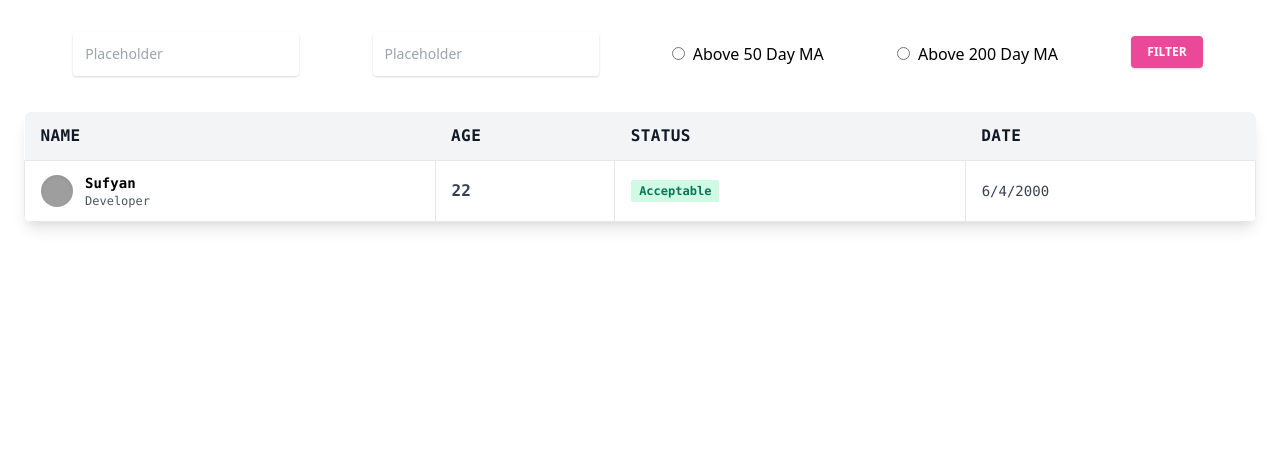
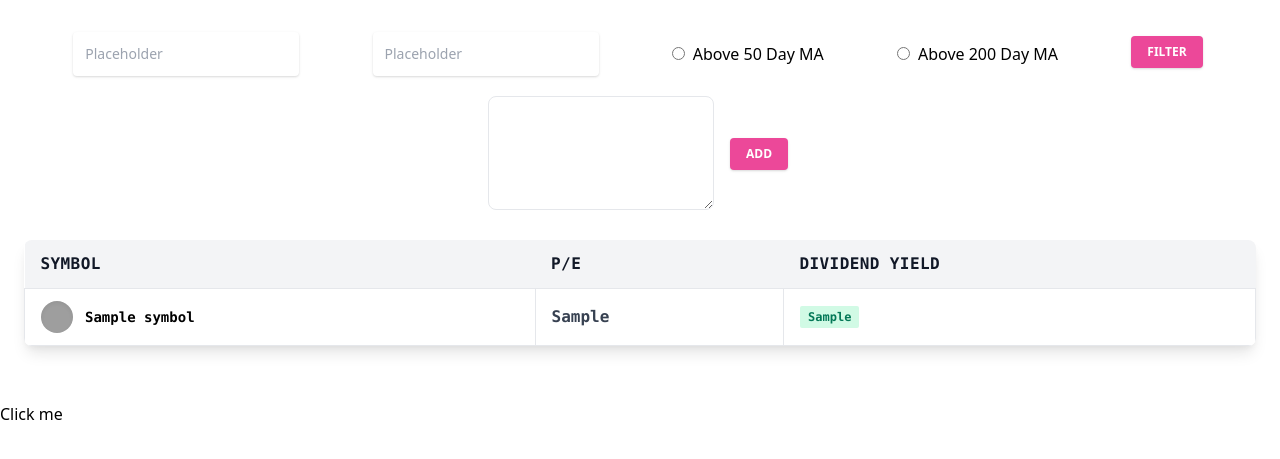
Before and after one commit to germarr/stock-tracker, a FastAPI app: template app/templates/dashboard.html in a window 1280 px wide. Shown: the top 459 px of the page. Run offline with FastAPI, Linux system fonts and the light colour scheme; the template is opened without the code that fills it: most values are stand-ins (such as "Sample title", 1, 10 or a date in 2020); grey boxes are pictures that could not be loaded.

Commit message:
Finishing UI Integration

```diff
--- a/app/main.py
+++ b/app/main.py
@@ -48,13 +48,17 @@ def read_root():
     return {"Hello": "World"}
 
 @app.get("/")
-def index(request:Request):
+def index(request:Request, db:Session=Depends(get_db)):
     """
     Display the main Dashboard from Youtube.
     """
+    stocks = db.query(Stock).all()
+
+    print(stocks)
+
     return templates.TemplateResponse("dashboard.html",{
         "request":request,
-        "somevar":2
+        "stocks":stocks
     })
 
 @app.post("/stock")
--- a/app/templates/dashboard.html
+++ b/app/templates/dashboard.html
@@ -26,6 +26,17 @@
         </button>
     </div>
 </div>
+<div class="flex justify-center items-center mt-2">
+  <div class="mr-2 pt-0">
+    <textarea class="w-full px-3 py-2 text-gray-700 border rounded-lg focus:outline-none" rows="4"></textarea>
+  </div>
+  <div class="ml-2 pt-0">
+    <button class="bg-pink-500 text-white active:bg-pink-600 font-bold uppercase text-xs px-4 py-2 rounded shadow hover:shadow-md outline-none focus:outline-none mr-1 mb-1 ease-linear transition-all duration-150" type="button"
+  >
+Add
+    </button>
+  </div>
+</div>
 <div>
     <section class="container mx-auto p-6 font-mono">
         <div class="w-full mb-8 overflow-hidden rounded-lg shadow-lg">
@@ -33,13 +44,13 @@
             <table class="w-full">
               <thead>
                 <tr class="text-md font-semibold tracking-wide text-left text-gray-900 bg-gray-100 uppercase border-b border-gray-600">
-                  <th class="px-4 py-3">Name</th>
-                  <th class="px-4 py-3">Age</th>
-                  <th class="px-4 py-3">Status</th>
-                  <th class="px-4 py-3">Date</th>
+                  <th class="px-4 py-3">Symbol</th>
+                  <th class="px-4 py-3">P/E</th>
+                  <th class="px-4 py-3">Dividend Yield</th>
                 </tr>
               </thead>
               <tbody class="bg-white">
+                {% for stock in stocks %}
                 <tr class="text-gray-700">
                   <td class="px-4 py-3 border">
                     <div class="flex items-center text-sm">
@@ -48,22 +59,30 @@
                         <div class="absolute inset-0 rounded-full shadow-inner" aria-hidden="true"></div>
                       </div>
                       <div>
-                        <p class="font-semibold text-black">Sufyan</p>
-                        <p class="text-xs text-gray-600">Developer</p>
+                        <p class="font-semibold text-black">{{stock.symbol}}</p>
+                        <!-- <p class="text-xs text-gray-600">Compnay</p> -->
                       </div>
                     </div>
                   </td>
-                  <td class="px-4 py-3 text-ms font-semibold border">22</td>
+                  <td class="px-4 py-3 text-ms font-semibold border">{{stock.forward_pe}}</td>
                   <td class="px-4 py-3 text-xs border">
-                    <span class="px-2 py-1 font-semibold leading-tight text-green-700 bg-green-100 rounded-sm"> Acceptable </span>
+                    <span class="px-2 py-1 font-semibold leading-tight text-green-700 bg-green-100 rounded-sm">{{stock.dividend_yield}} </span>
                   </td>
-                  <td class="px-4 py-3 text-sm border">6/4/2000</td>
                 </tr>
+                {% endfor %}
               </tbody>
             </table>
           </div>
         </div>
       </section>
 </div>
+<button onclick="myFunction()">Click me</button>
+
+<p id="demo"></p>
+<script>
+  function myFunction() {
+    document.getElementById("demo").innerHTML = "Hello World";
+  }
+</script>
 
 {% endblock %}
```
Also changed, not shown: app/stocks.db.
